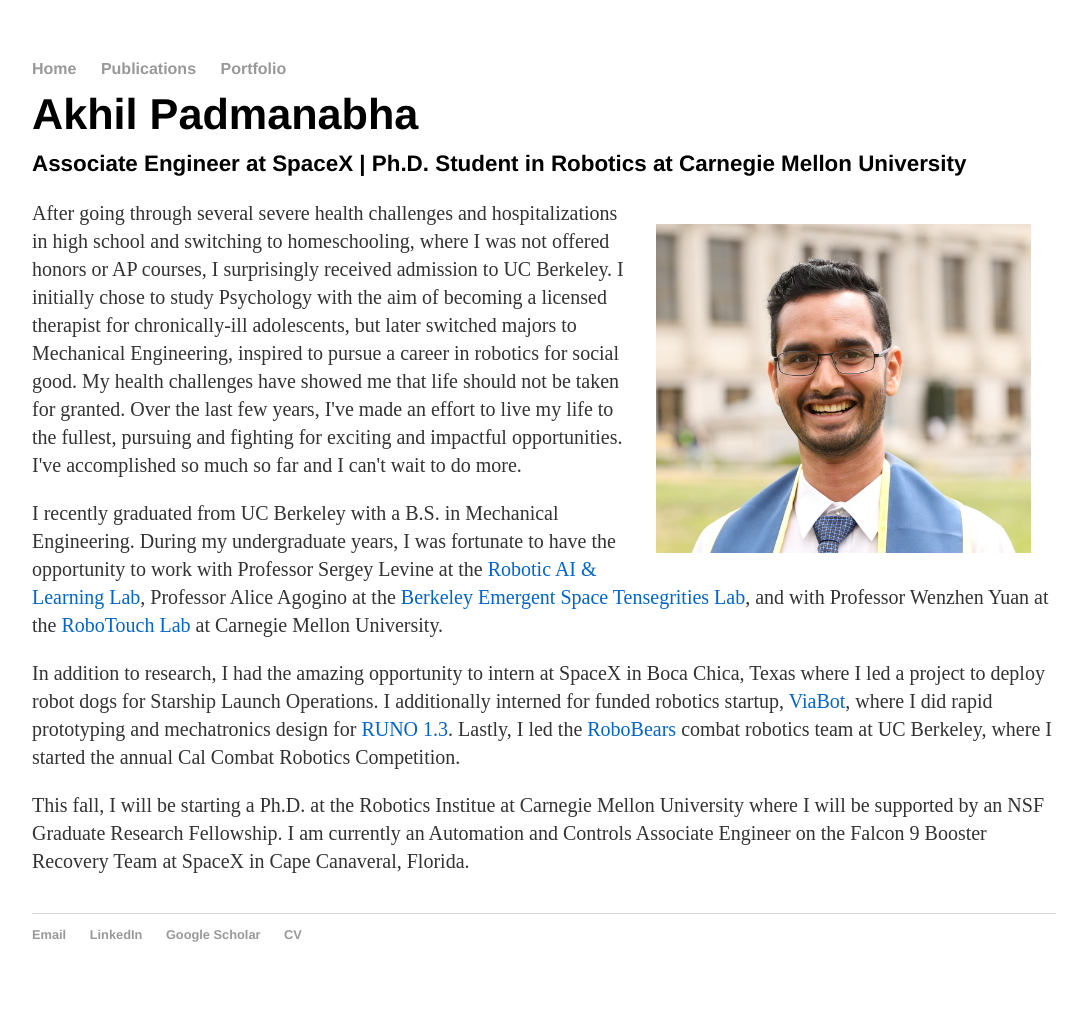
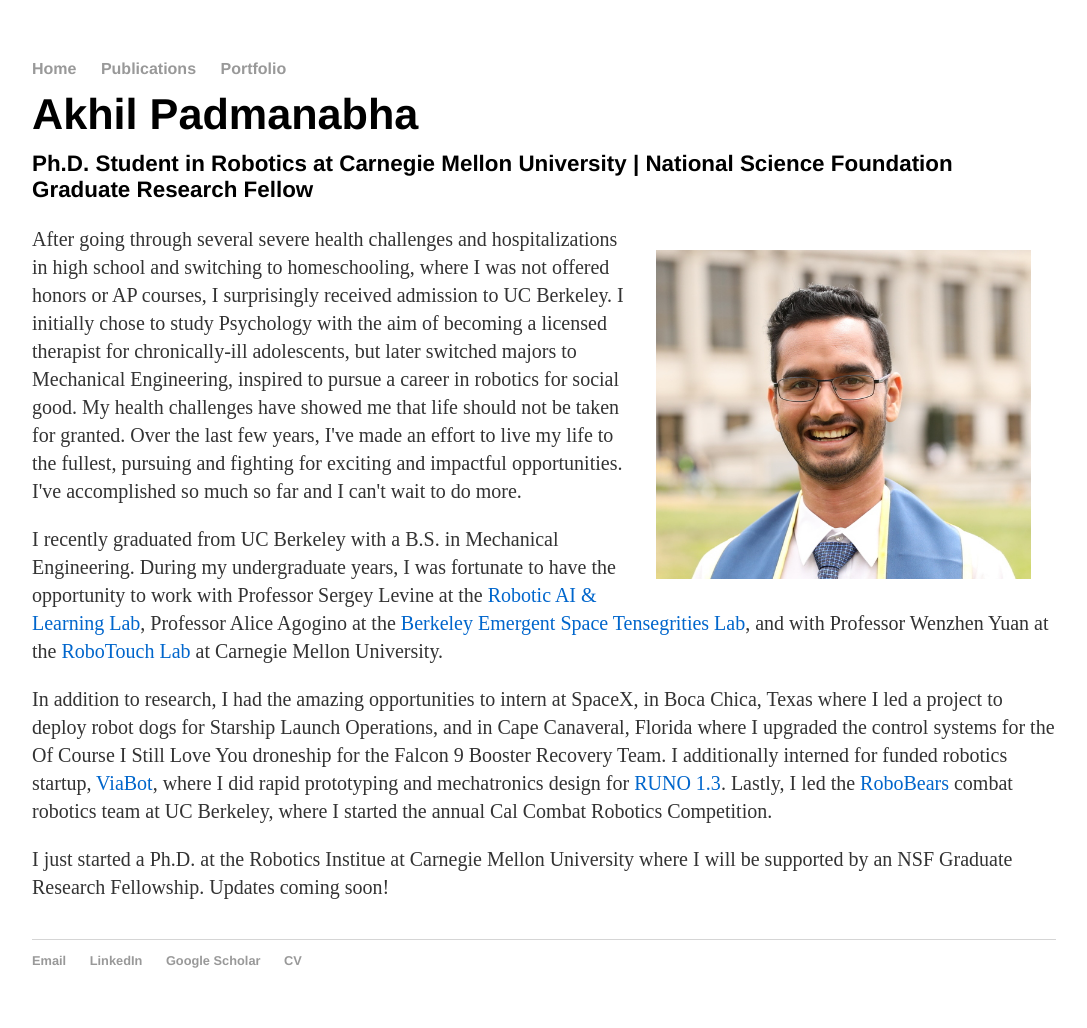
Before and after one commit to akhilpadmanabha/akhilpadmanabha.github.io, a Jekyll site: the page built from index.html, in a window 1280 px wide. Shown: the whole page, without its empty margins (96-1183 px from the left). Built offline with Jekyll 4.4.1, drawn with Linux system fonts in a browser that asks for light colours; before the commit the page ends 1002 px from its top, so only the background shows below that.

Commit message:
text changes

```diff
--- a/index.html
+++ b/index.html
@@ -4,7 +4,7 @@
 ---
 <div class="blurb">
 	<h1 class='h1withsub'>Akhil Padmanabha</h1>
-	<h3>Associate Engineer at SpaceX | Ph.D. Student in Robotics at Carnegie Mellon University </h3>
+	<h3>Ph.D. Student in Robotics at Carnegie Mellon University | National Science Foundation Graduate Research Fellow </h3>
 </div>
 
 
@@ -34,8 +34,9 @@
 
 <div class="blurb">
 	<p>
-		In addition to research, I had the amazing opportunity
-		to intern at SpaceX in Boca Chica, Texas where I led a project to deploy robot dogs for Starship Launch Operations.
+		In addition to research, I had the amazing opportunities
+		to intern at SpaceX, in Boca Chica, Texas where I led a project to deploy robot dogs for Starship Launch Operations, and in Cape Canaveral, Florida where I upgraded the control systems for
+		the Of Course I Still Love You droneship for the Falcon 9 Booster Recovery Team.
 		I additionally interned for funded robotics startup,
 		<a href="https://www.viabot.com/" target="_blank" style="color:rgb(0,102,204);">ViaBot</a>, where I did rapid prototyping and mechatronics design for
 	  <a href="https://www.viabot.com/gallery" target="_blank" style="color:rgb(0,102,204);">RUNO 1.3</a>. Lastly, I
@@ -46,9 +47,8 @@
 </div>
 
 <div class="blurb">
-	<p>This fall, I will be starting a Ph.D. at the Robotics Institue at Carnegie Mellon University where I
-		will be supported by an NSF Graduate Research Fellowship. I am currently an Automation and Controls Associate Engineer
-		on the Falcon 9 Booster Recovery Team at SpaceX in Cape Canaveral, Florida.
+	<p>I just started a Ph.D. at the Robotics Institue at Carnegie Mellon University where I
+		will be supported by an NSF Graduate Research Fellowship. Updates coming soon!
 		</p>
 </div>
 
```
Also changed, not shown: 1 other file.
